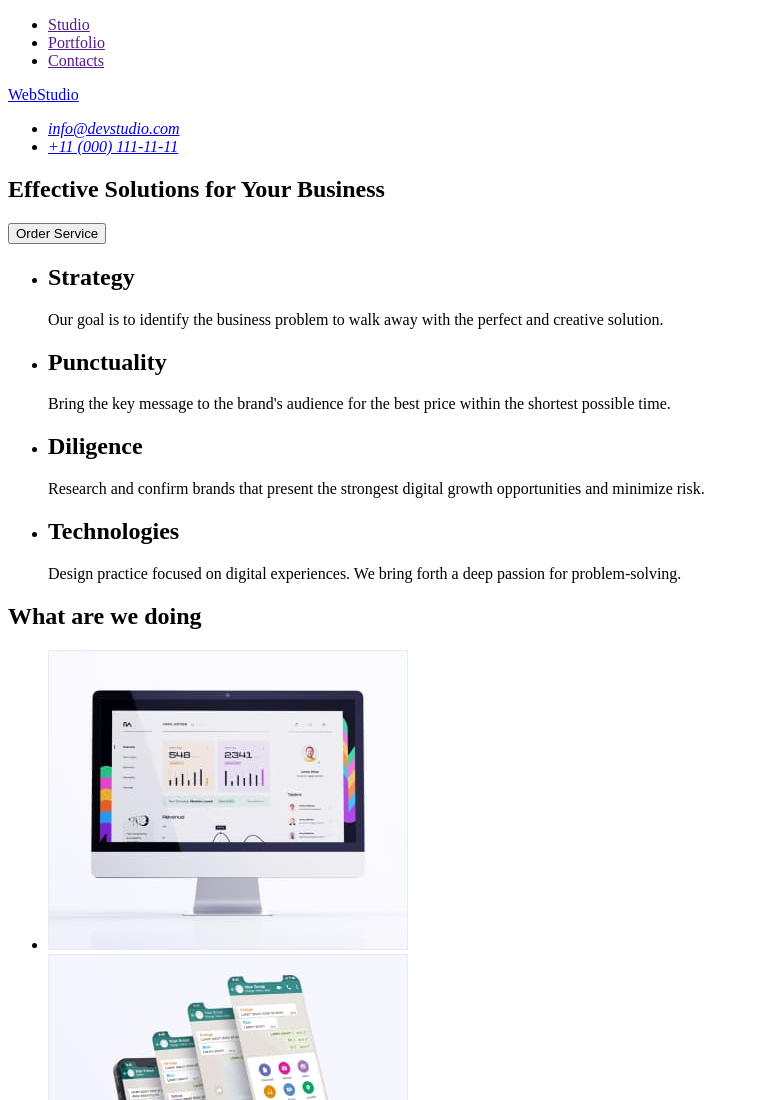
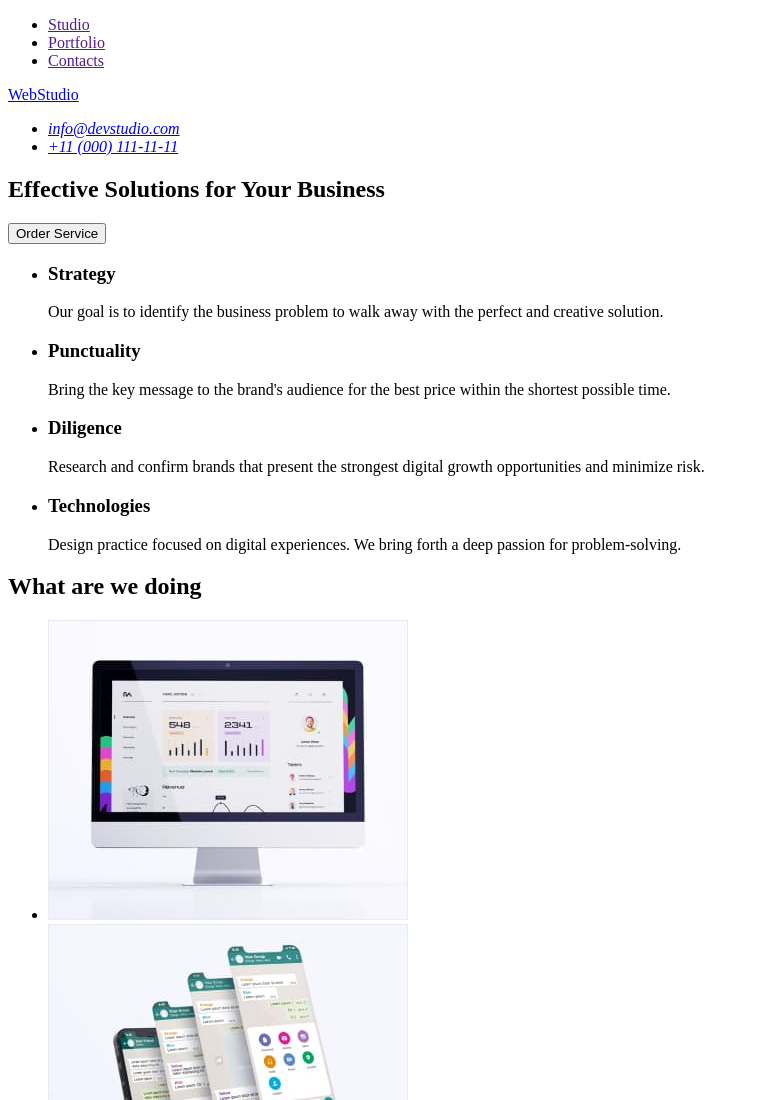
Before and after one commit to Hnativ-Nataliaa/goit-markup-hw-01, a plain HTML site: page index.html in a window 1280 px wide. Shown: the top 1100 px of the page, without its empty margins (0-759 px from the left). Drawn offline with Linux system fonts and the light colour scheme.

Commit message:
title change update

```diff
--- a/index.html
+++ b/index.html
@@ -31,31 +31,31 @@
       </section>
       <!-- Секція 2 -->
       <section>
-        <h2 hidden>features</h2>
+        <h2 hidden class="visually">features</h2>
         <ul>
           <li>
-            <h2>Strategy</h2>
+            <h3>Strategy</h3>
             <p>
               Our goal is to identify the business problem to walk away with the
               perfect and creative solution.
             </p>
           </li>
           <li>
-            <h2>Punctuality</h2>
+            <h3>Punctuality</h3>
             <p>
               Bring the key message to the brand's audience for the best price
               within the shortest possible time.
             </p>
           </li>
           <li>
-            <h2>Diligence</h2>
+            <h3>Diligence</h3>
             <p>
               Research and confirm brands that present the strongest digital
               growth opportunities and minimize risk.
             </p>
           </li>
           <li>
-            <h2>Technologies</h2>
+            <h3>Technologies</h3>
             <p>
               Design practice focused on digital experiences. We bring forth a
               deep passion for problem-solving.
```
